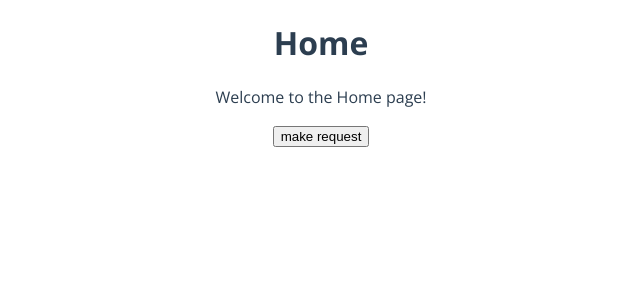
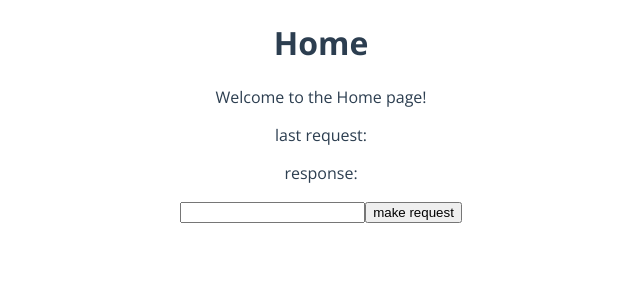
Before and after one commit to chirbard/Terms-Assistant, a Vue app: page / in a window 1280 px wide. Shown: the top 300 px of the page, without its empty margins (319-959 px from the left). Built offline with nearby package versions, Linux system fonts and the light colour scheme.

Commit message:
feat: simple prompting works

```diff
--- a/src/layers/home/HomeView.vue
+++ b/src/layers/home/HomeView.vue
@@ -2,7 +2,13 @@
   <div>
     <h1>Home</h1>
     <p>Welcome to the Home page!</p>
+    <p>last request: {{ lastRequest }}</p>
+    <p>response: {{ response }}</p>
+
+
+    <input type="text" v-model="input" />
     <button @click="request">make request</button>
+
   </div>
 </template>
 
--- a/src/layers/home/home-script.ts
+++ b/src/layers/home/home-script.ts
@@ -7,8 +7,18 @@ export default defineComponent({
   setup() {
     return {};
   },
+  data() {
+    return {
+      input: "",
+      lastRequest: "",
+      response: "",
+    };
+  },
   methods: {
     request() {
+      this.lastRequest = this.input;
+      this.input = "";
+
       const requestBody: string = `{
         "model_id": "meta-llama/llama-3-8b-instruct",
         "project_id": "${import.meta.env.VITE_PROJECT_ID}",
@@ -22,25 +32,12 @@ export default defineComponent({
             "content": [
               {
                 "type": "text",
-                "text": "Who won the world series in 2020?"
-              }
-            ]
-          },
-          {
-            "role": "assistant",
-            "content": "The Los Angeles Dodgers won the World Series in 2020."
-          },
-          {
-            "role": "user",
-            "content": [
-              {
-                "type": "text",
-                "text": "Where was it played?"
+                "text": "${this.lastRequest}"
               }
             ]
           }
         ],
-        "max_tokens": 100,
+        "max_tokens": 30,
         "temperature": 0,
         "time_limit": 1000
       }`;
@@ -51,8 +48,11 @@ export default defineComponent({
           "https://eu-de.ml.cloud.ibm.com/ml/v1/text/chat?version=2023-10-25",
           requestBody
         )
-        .then((response) => {
+        .then(async (response) => {
           console.log(response);
+          const json = await response.json();
+          this.response = json.choices[0].message.content;
+          console.log(json);
         })
         .catch((error) => {
           console.error(error);
```
